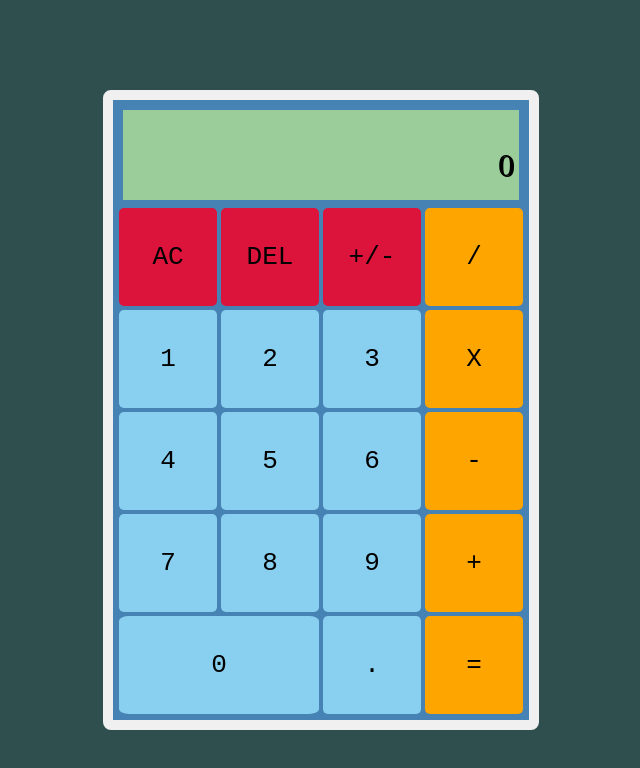
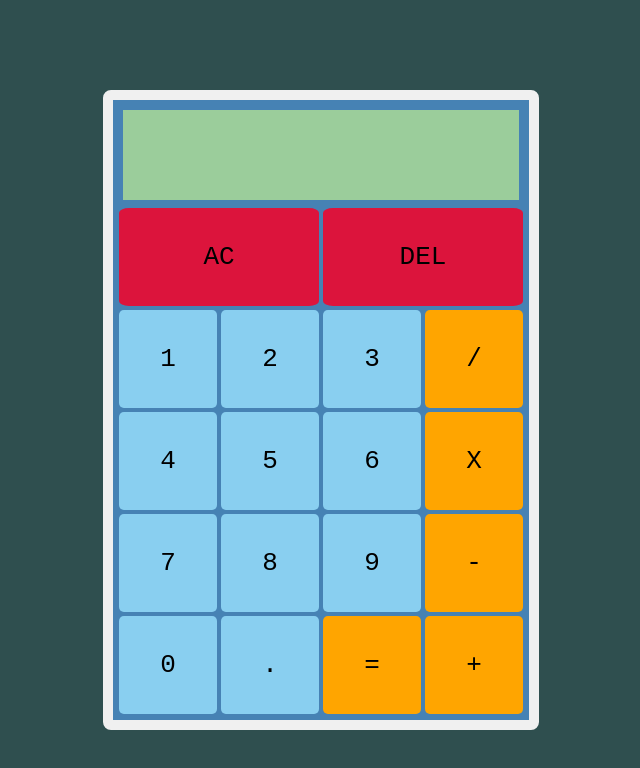
Before and after one commit to CadeCourtney/odin-calculator, a plain HTML site: page index.html in a window 1280 px wide. Both pictures are taken after a click on the button "DEL". Shown: the whole page, without its empty margins (319-959 px from the left). Drawn offline with Linux system fonts and the light colour scheme.

Commit message:
implemented delete button. finished calculator, but if I come back will implement better handling and constraints

```diff
--- a/index.html
+++ b/index.html
@@ -4,7 +4,6 @@
         <meta charset="UTF-8"/>
         <meta name="viewport" content="width=device-width"/>
         <link rel="stylesheet" href="./style.css"/>
-        <!-- <script src="./script.js"></script> -->
     </head>
     <body>
         <div class="calc-container">
@@ -14,24 +13,22 @@
             </div>
                 <button class="top" id="ac">AC</button>
                 <button class="top" id="del">DEL</button>
-                <button class="top" id="negative">+/-</button>
-                <button class="op" id="divide">/</button>
                 <button class="number" id="one">1</button>
                 <button class="number" id="two">2</button>
                 <button class="number" id="three">3</button>
-                <button class="op" id="multiply">X</button>
+                <button class="op" id="divide">/</button>
                 <button class="number" id="four">4</button>
                 <button class="number" id="five">5</button>
                 <button class="number" id="six">6</button>
-                <button class="op" id="minus">-</button>
+                <button class="op" id="multiply">X</button>
                 <button class="number" id="seven">7</button>
                 <button class="number" id="eight">8</button>
                 <button class="number" id="nine">9</button>
-                <button class="op" id="plus">+</button>
+                <button class="op" id="minus">-</button>
                 <button class="number" id="zero">0</button>
                 <button class="number" id="decimal">.</button>
                 <button class="op" id="equal">=</button>
-
+                <button class="op" id="plus">+</button>
             </div>
         </div>
     </body>
--- a/script.js
+++ b/script.js
@@ -40,9 +40,7 @@ equalButton.onclick = () => operate("=");
 let clearButton = document.getElementById("ac");
 clearButton.onclick = () => clear();
 let delButton = document.getElementById("del");
-// delButton.onclick = () => ;
-let negButton = document.getElementById("negative");
-// negButton.onclick = () => ;
+delButton.onclick = () => del();
 
 function numberClick(pressed) {
     if(enteredScreen.textContent == "0" || resetFlag) {
@@ -110,6 +108,9 @@ function clear() {
     resetFlag = false;
 }
 
+function del() {
+    enteredScreen.textContent = enteredScreen.textContent.toString().slice(0, -1)
+}
 
 function operandClick(operation) {
     if(operand !== null) {
--- a/style.css
+++ b/style.css
@@ -1,6 +1,6 @@
-html {
+/* html {
     text-align: center;
-}
+} */
 
 body {
     display: flex;
@@ -22,7 +22,6 @@ body {
     grid-template-columns: repeat(4, 100px);
     grid-template-rows: minmax(100px, auto) repeat(5, 100px);
     gap: 2px;
-    /* margin: 1px; */
 }
 
 .screen {
@@ -44,7 +43,6 @@ body {
 }
 
 button {
-    /* background-color: crimson; */
     margin: 1px;
     border-radius: 5%;
     border: none;
@@ -79,6 +77,6 @@ button {
     background-color: red;
 }
 
-#zero {
+.top {
     grid-column: span 2;
 }
```
